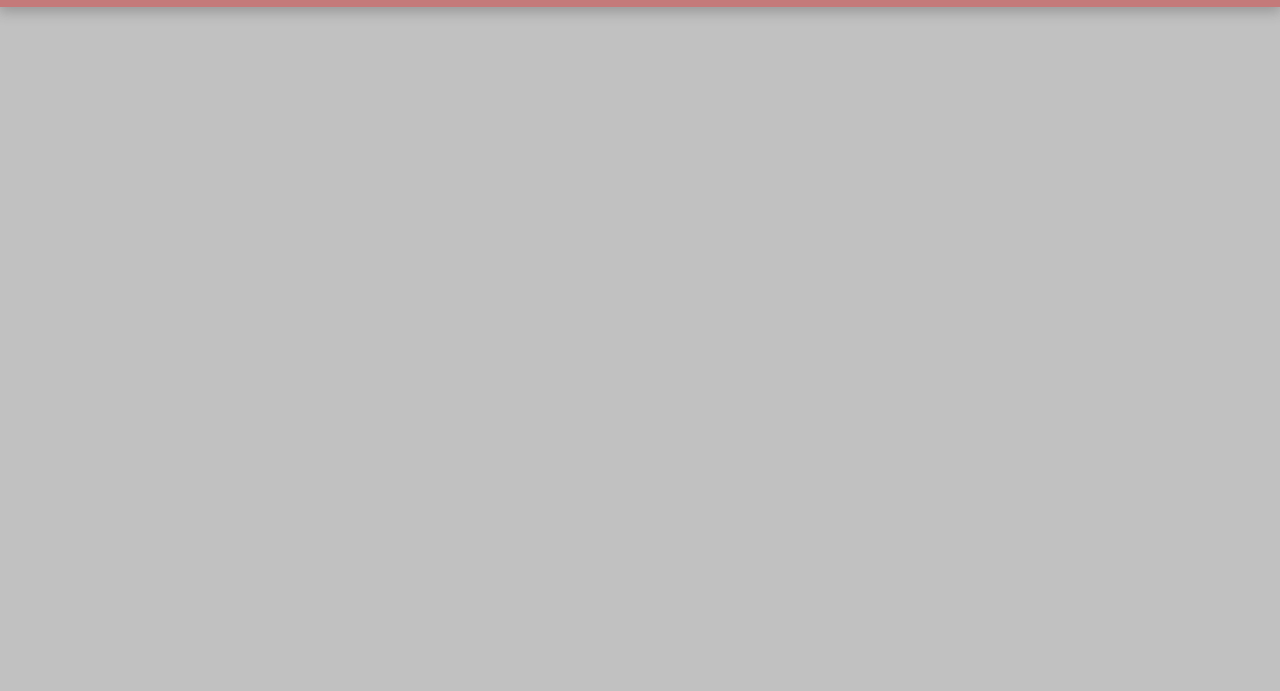
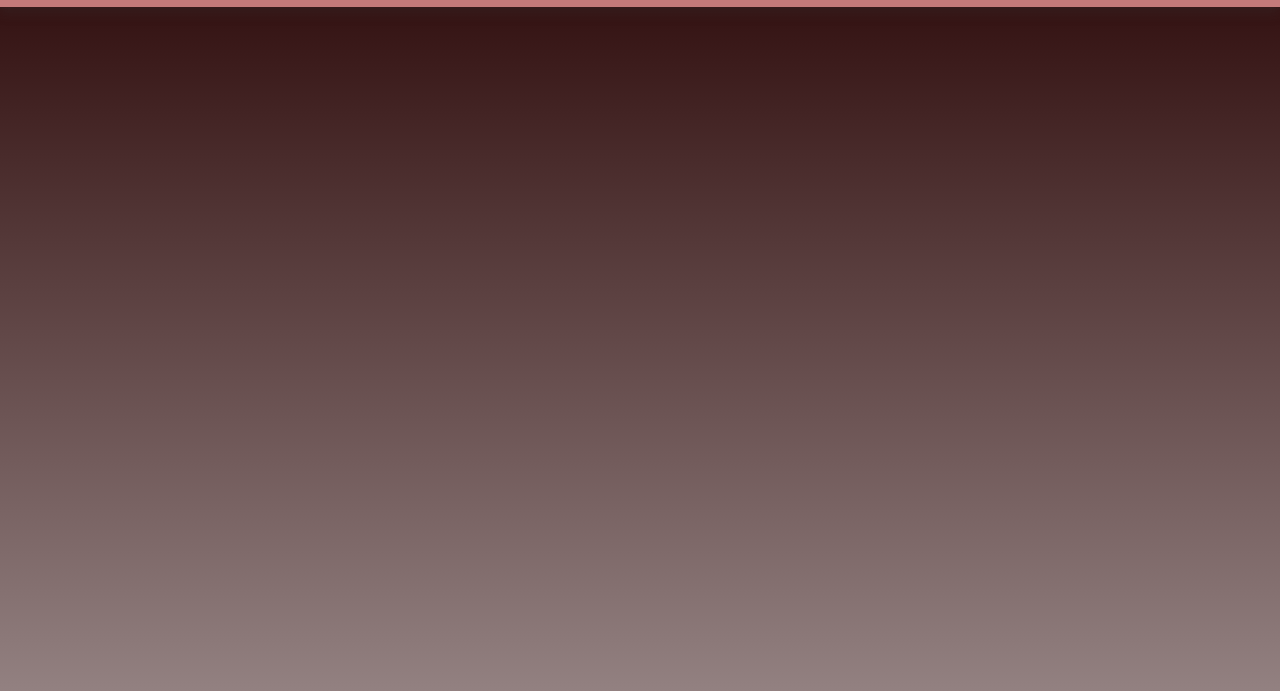
Before and after one commit to idrisG/vanilla, a website: page navbar_side_for_mobile/index.html in a window 1280 px wide. Shown: the part 109-800 px from the top of the page. Drawn offline with Linux system fonts and the light colour scheme.

Commit message:
update bg color

```diff
--- a/navbar_side_for_mobile/navbar.css
+++ b/navbar_side_for_mobile/navbar.css
@@ -4,6 +4,7 @@
 body {
     margin: 0;
     background-color: #c1c1c1;
+    background: linear-gradient(180deg, rgb(36, 0, 0) 0%, rgba(255, 255, 255, 0.15) 99%);
     min-height: 200vh;
 }
 header {
```
